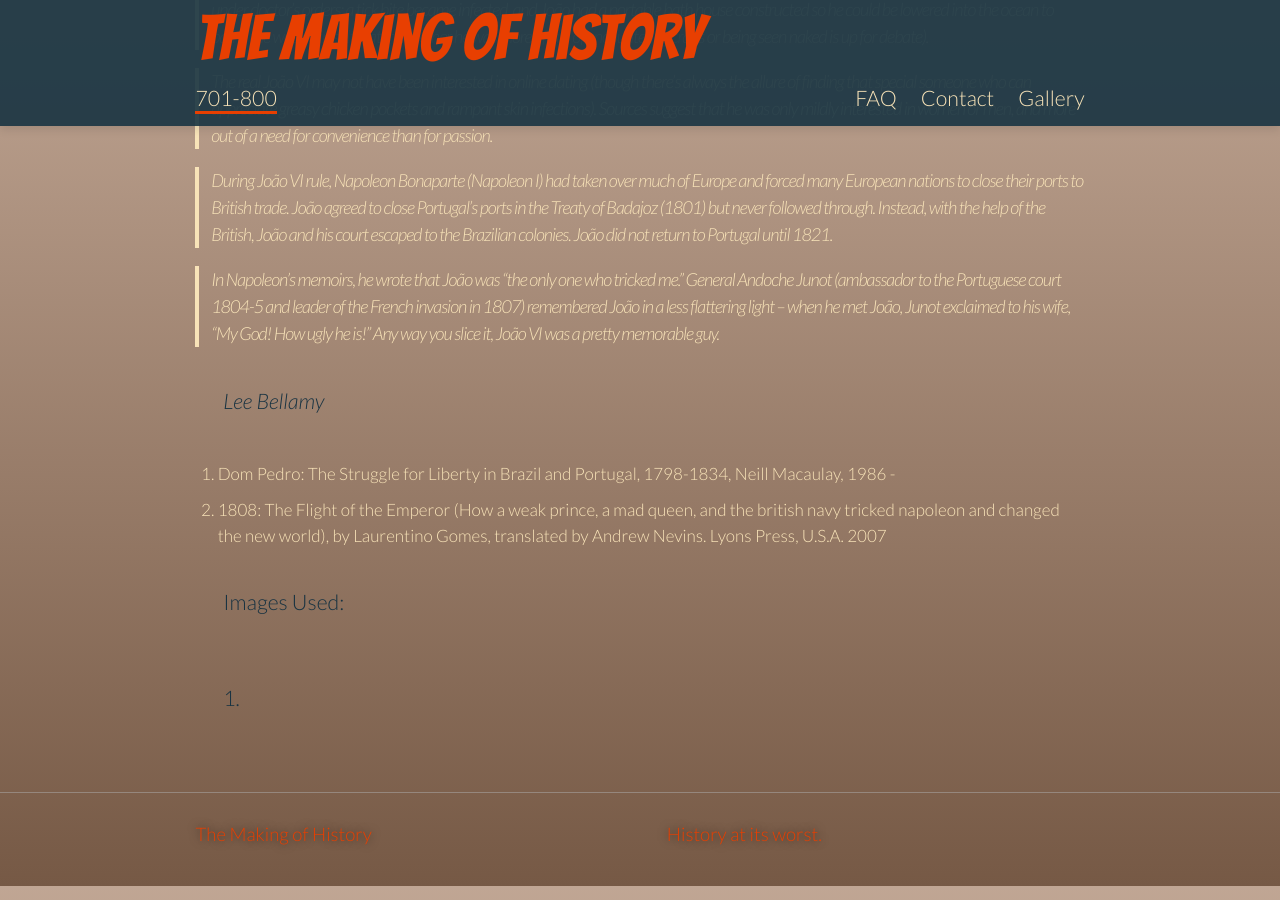
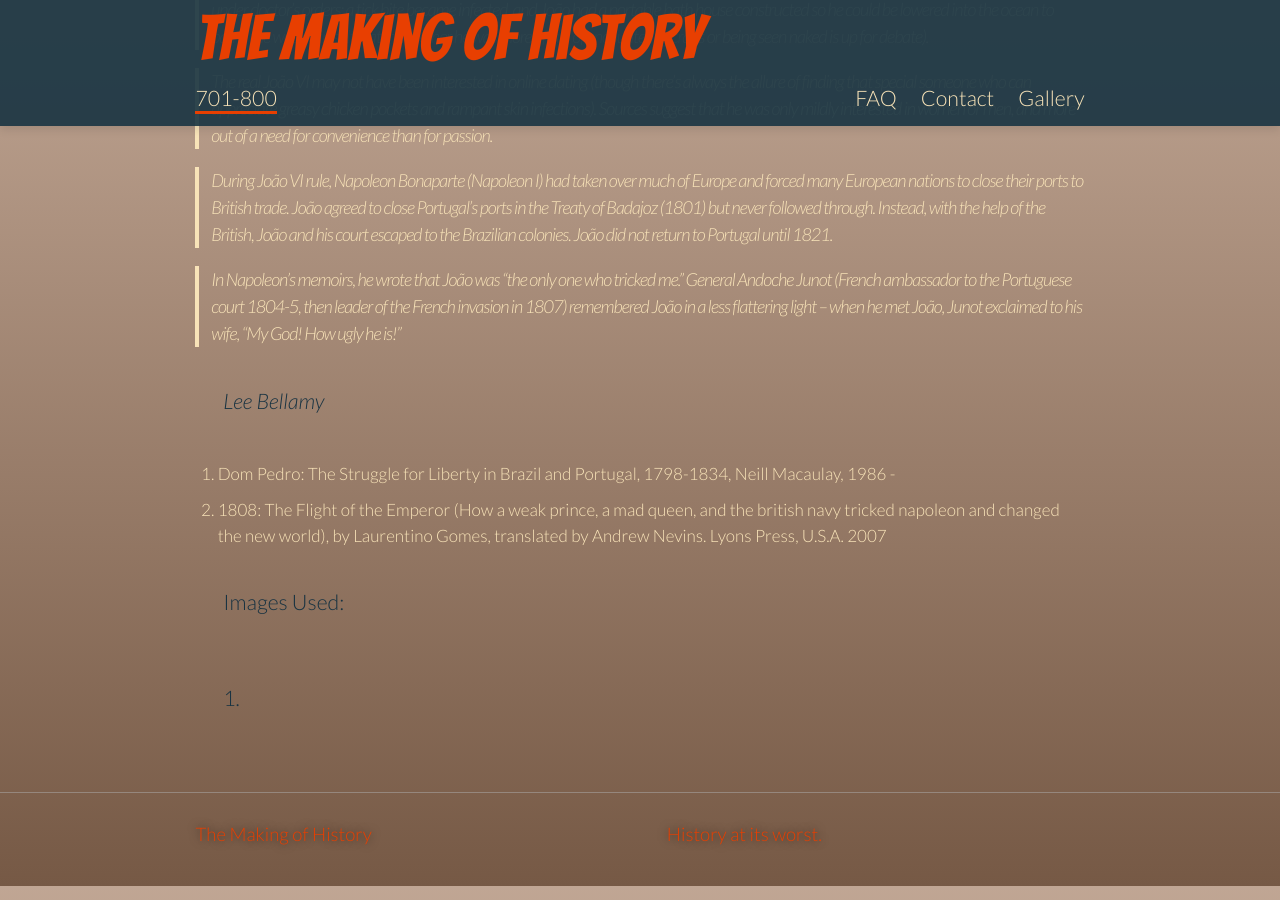
Before and after one commit to benadamstyles/making-of-history, a Jekyll site: the page built from _posts/2015-06-19-historic-hotties-dom-joao-vi-king-john-vi.md, in a window 1280 px wide and 900 px high, scrolled down 914 px. Built offline with Jekyll 4.4.1, drawn with Linux system fonts in a browser that asks for light colours; some web fonts are replaced.

Commit message:
Updated 2015-06-19-historic-hotties-dom-joao-vi-king-john-vi.md

```diff
--- a/_posts/2015-06-19-historic-hotties-dom-joao-vi-king-john-vi.md
+++ b/_posts/2015-06-19-historic-hotties-dom-joao-vi-king-john-vi.md
@@ -23,7 +23,7 @@
 
 > During João VI rule, Napoleon Bonaparte (Napoleon I) had taken over much of Europe and forced many European nations to close their ports to British trade. João agreed to close Portugal’s ports in the Treaty of Badajoz (1801)  but never followed through. Instead, with the help of the British, João and his court escaped to the Brazilian colonies. João did not return to Portugal until 1821.
 
-> In Napoleon’s memoirs, he wrote that João was “the only one who tricked me.” General Andoche Junot (ambassador to the Portuguese court 1804-5 and leader of the French invasion in 1807) remembered João in a less flattering light -- when he met João, Junot exclaimed to his wife, “My God! How ugly he is!” Any way you slice it, João VI was a pretty memorable guy.
+> In Napoleon’s memoirs, he wrote that João was “the only one who tricked me.” General Andoche Junot (French ambassador to the Portuguese court 1804-5, then leader of the French invasion in 1807) remembered João in a less flattering light -- when he met João, Junot exclaimed to his wife, “My God! How ugly he is!”
 
 _Lee Bellamy_
 
```
